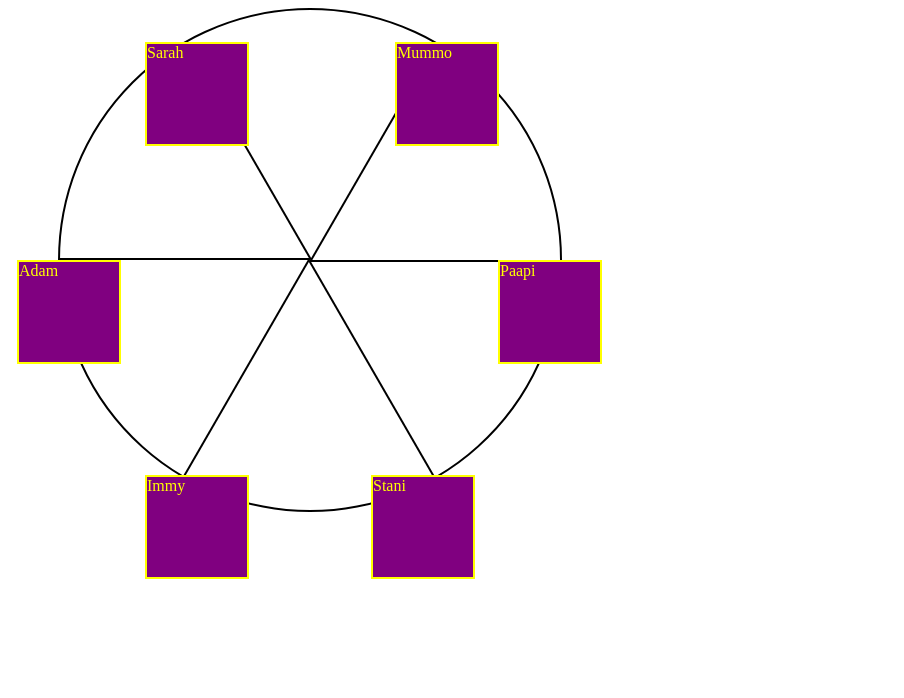
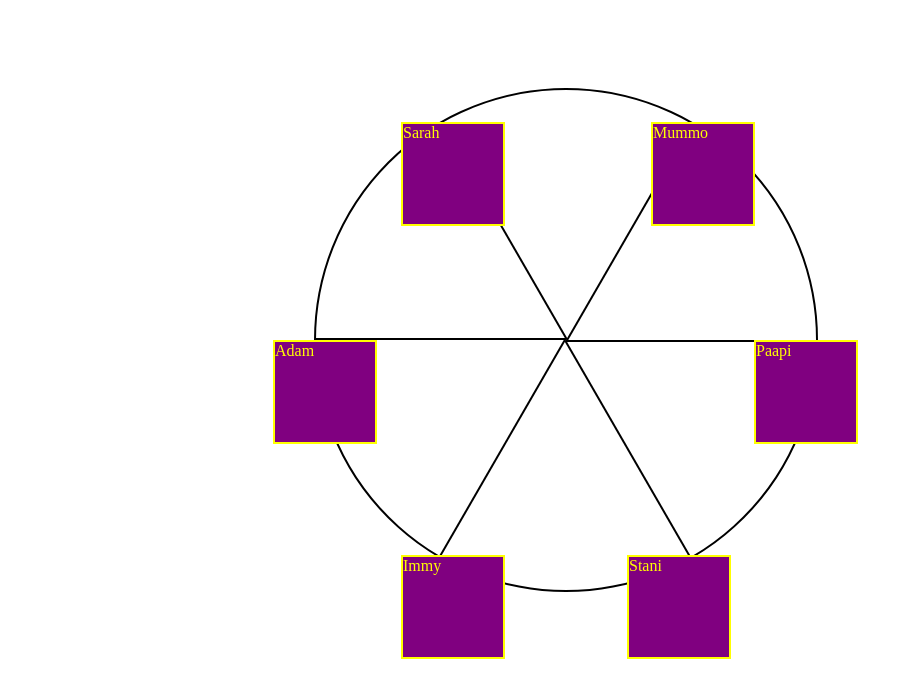
Before and after one commit to immy2good/london-eye, a plain HTML site: page index.html in a window 1280 px wide. Shown: the whole page, without its empty margins (0-904 px from the left). Drawn offline with Linux system fonts and the light colour scheme.

Commit message:
Update styles.css

```diff
--- a/styles.css
+++ b/styles.css
@@ -1,3 +1,12 @@
+body {
+    display: inline-block;
+    position: fixed;
+    top: 10%;
+    left: 20%;
+    right: 10%;
+
+}
+
 .wheel {
     border: 2px solid black;
     border-radius: 50%;
```
